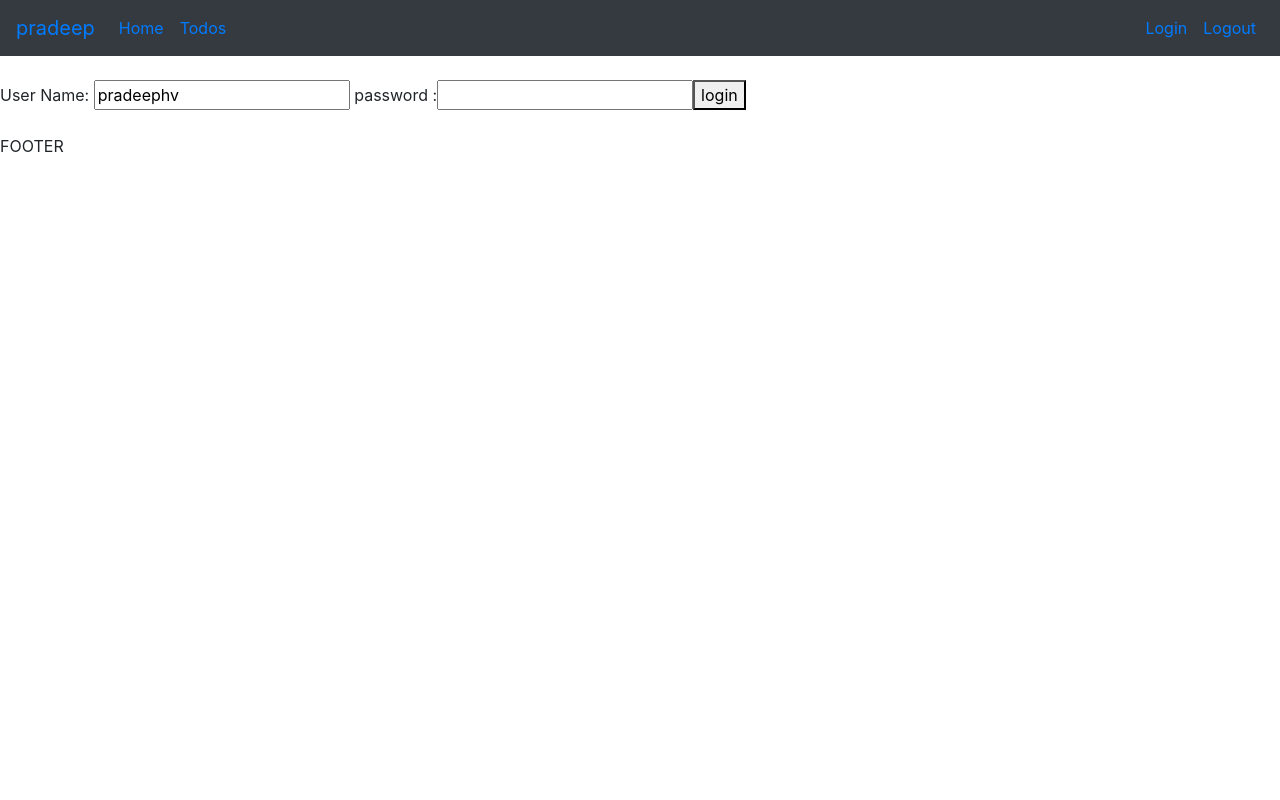
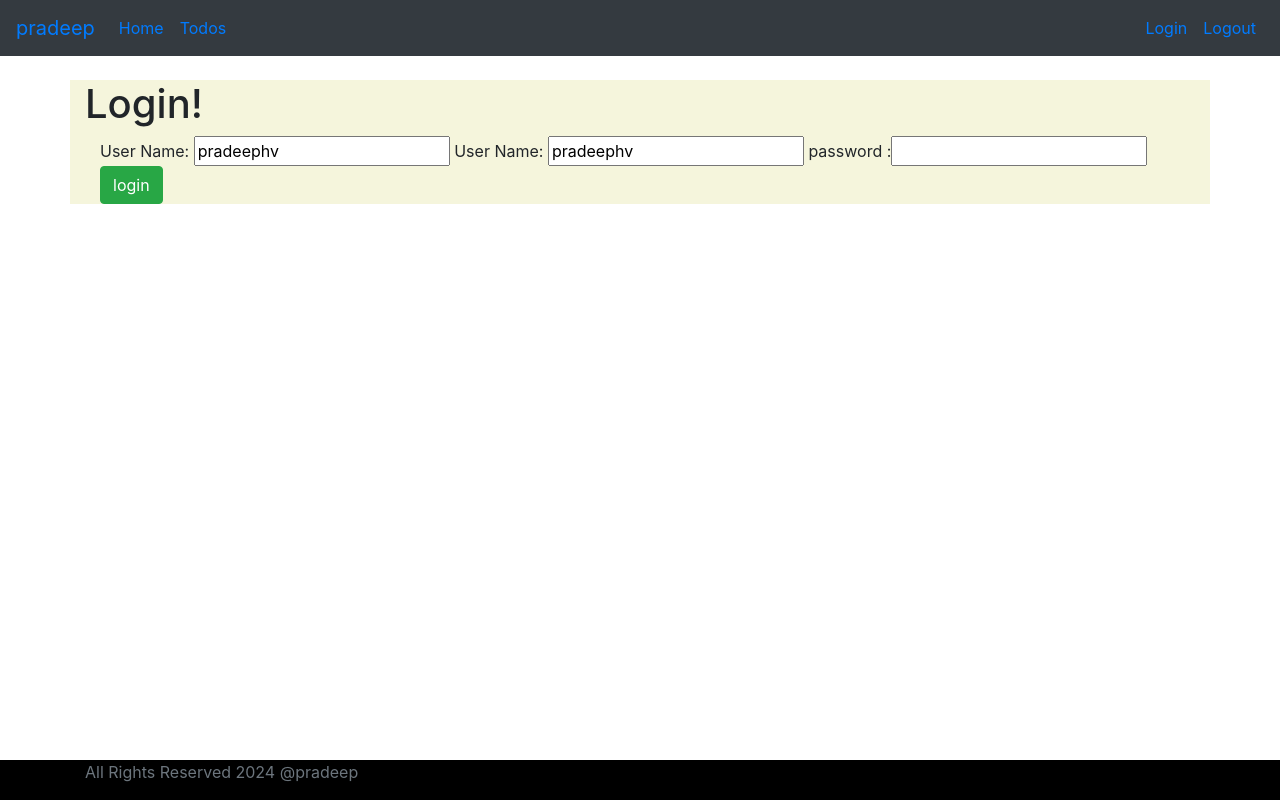
Before and after one commit to Pradeep92hv/Spring-boot-Todo, an Angular app: page / in a window 1280 px wide. Built offline with nearby package versions, Linux system fonts and the light colour scheme.

Commit message:
step 29: styling footer and other components

```diff
--- a/src/app/app.component.html
+++ b/src/app/app.component.html
@@ -5,8 +5,10 @@
 
 <app-menu></app-menu>
 <br>
+<div class="container">
 
 <router-outlet></router-outlet>
+</div>
 <br>
 
 <app-footer></app-footer>
--- a/src/app/footer/footer.component.css
+++ b/src/app/footer/footer.component.css
@@ -0,0 +1,7 @@
+.footer{
+    position: absolute;
+    bottom: 0;
+    width: 100%;
+    height: 40px;
+    background-color: black;
+}
--- a/src/app/footer/footer.component.html
+++ b/src/app/footer/footer.component.html
@@ -1,2 +1,9 @@
-<br>
-FOOTER
+<footer class="footer">
+
+  <div class="container">
+
+    <span class="text-muted">All Rights Reserved 2024 @pradeep</span>
+
+  </div>
+
+</footer>
--- a/src/app/list-todos/list-todos.component.html
+++ b/src/app/list-todos/list-todos.component.html
@@ -1,5 +1,9 @@
-<table border="1">
-  <caption>My Todo's </caption>
+
+<h1>My Todo's</h1>
+
+<div class="container">
+<table class="table">
+
   <thead>
     <tr>
       <th>Id</th>
@@ -18,3 +22,5 @@
     </tr>
   </tbody>
 </table>
+
+</div>
--- a/src/app/login/login.component.html
+++ b/src/app/login/login.component.html
@@ -1,15 +1,22 @@
-<small *ngIf = 'inValidLoginin'>{{errorMessage}}</small>
+<h1>Login!</h1>
 
- <!-- User  Name: <input type="text" name="username" value="{{username}}">  -->
-<!-- 1 way data bindling, we takking value from compoent.ts showing on view ,-> interplotation -->
+<div class="container">
 
-User  Name: <input type="text" name="username"  [(ngModel)]="username">
-<!--  2 way data binding, get useranme from componet , when user changed the name it is upadted ->  ngModel -->
-password :<input type="password" name="paasword" id="" [(ngModel)]="password">
 
-<button (click)=handleLogin()> login</button>
-<!-- event binding -->
+<div class="alert alert-warning" *ngIf = 'inValidLoginin'>{{errorMessage}}</div>
 
-<!-- event handling -->
+<div>
+  User  Name: <input type="text" name="username" value="{{username}}">
+  <!-- 1 way data bindling, we takking value from compoent.ts showing on view ,-> interplotation -->
 
-<script></script>
+  User  Name: <input type="text" name="username"  [(ngModel)]="username">
+  <!--  2 way data binding, get useranme from componet , when user changed the name it is upadted ->  ngModel -->
+  password :<input type="password" name="paasword" id="" [(ngModel)]="password">
+
+  <button (click)=handleLogin() class="btn btn-success"> login</button>
+  <!-- event binding -->
+
+</div>
+
+
+</div>
--- a/src/app/welcome/welcome.component.html
+++ b/src/app/welcome/welcome.component.html
@@ -1,4 +1,7 @@
-Welcome {{name}}
-<br>
+<h1>Welcome!</h1>
 
+<div class="container">
+  Welcome {{name}},
 You can  manage your Todos <a routerLink="/todos"> Here</a>
+
+</div>
```
